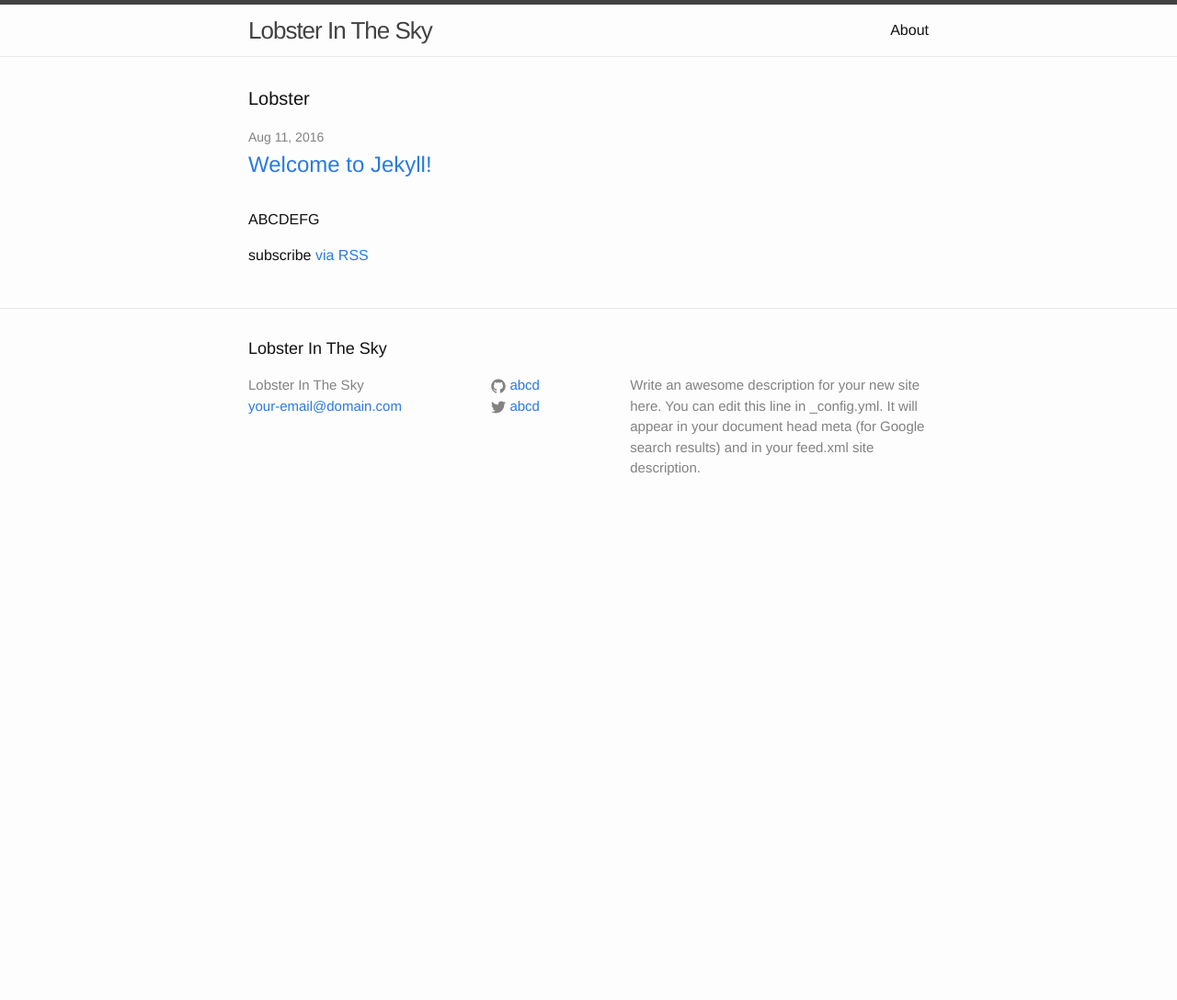
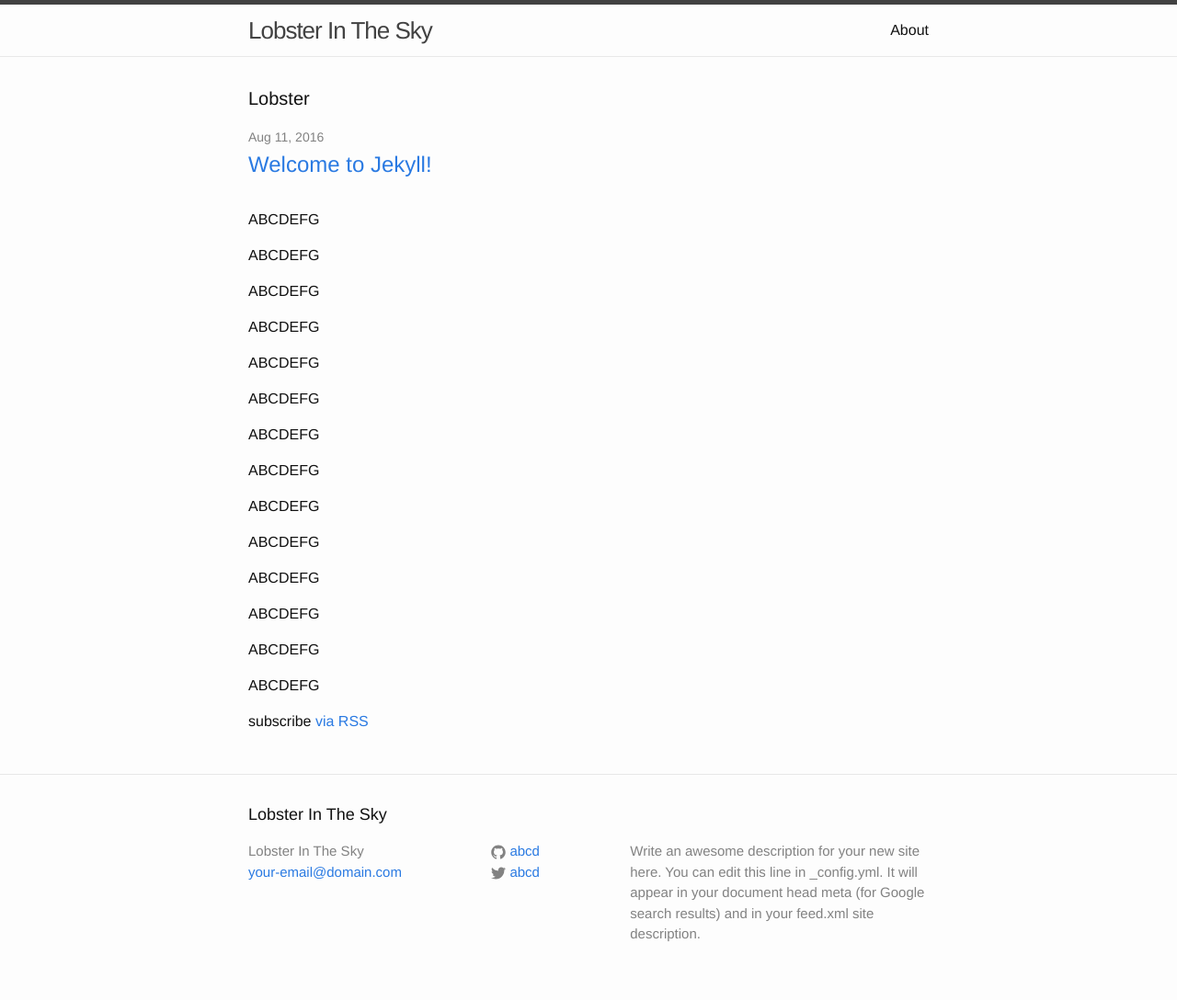
Before and after one commit to lobster08/lobster08.github.io, a Jekyll site: the page built from index.html, in a window 1280 px wide. Shown: the whole page at 92% size. Built offline with Jekyll 4.4.1, drawn with Linux system fonts in a browser that asks for light colours; before the commit the page ends 900 px from its top, so only the background shows below that.

Commit message:
Update index.html

```diff
--- a/index.html
+++ b/index.html
@@ -19,6 +19,20 @@
   </ul>
 
 <p>ABCDEFG</p>
+<p>ABCDEFG</p>
+<p>ABCDEFG</p>
+<p>ABCDEFG</p>
+<p>ABCDEFG</p>
+<p>ABCDEFG</p>
+<p>ABCDEFG</p>
+<p>ABCDEFG</p>
+<p>ABCDEFG</p>
+<p>ABCDEFG</p>
+<p>ABCDEFG</p>
+<p>ABCDEFG</p>
+<p>ABCDEFG</p>
+<p>ABCDEFG</p>
+
 
 
   <p class="rss-subscribe">subscribe <a href="{{ "/feed.xml" | prepend: site.baseurl }}">via RSS</a></p>
```
